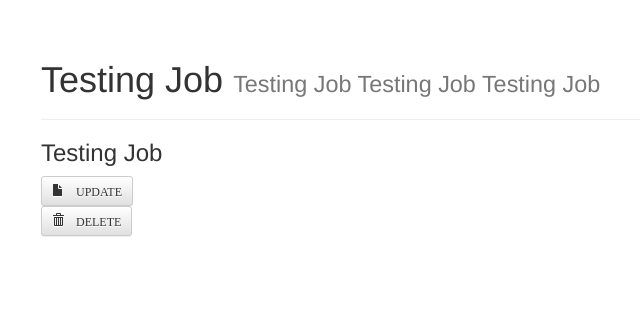
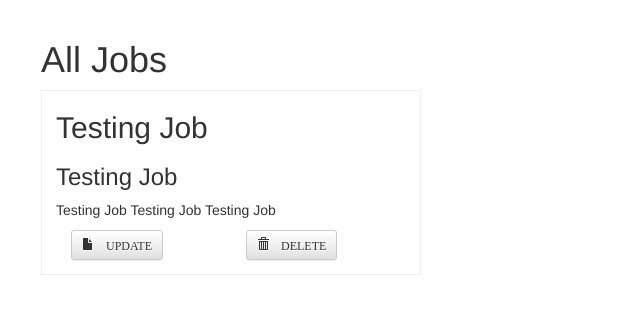
Before and after one commit to JaydonBerry/AWP, a Django app: page /job/ in a window 1280 px wide. Shown: the part 52-366 px from the top of the page, without its empty margins (29-669 px from the left). Run offline with Django 3.2, Linux system fonts and the light colour scheme; data comes from the database, SQL or seed files in the repository; both versions use the stored data as it was after the commit; some libraries are stand-ins or nearby versions.

Commit message:
finished website

```diff
--- /dev/null
+++ b/job/static/job/style.css
@@ -0,0 +1,22 @@
+.center-header{
+	text-align: center;
+}
+
+.cards{
+	border: solid #eee 1px;
+	padding: 1em;
+	padding-top: 0;
+
+}
+
+.center-form{
+	margin: 0 auto;
+}
+
+.center{
+	text-align: center;
+}
+
+.img-center{
+	margin: 0 auto;
+}
--- a/job/templates/job/base.html
+++ b/job/templates/job/base.html
@@ -50,5 +50,8 @@
 {% block body %}
 {% endblock %}
 </div>
+
+<script
+  src="https://code.jquery.com/jquery-2.2.4.min.js"></script>
 </body>
 </html>
--- a/job/templates/job/index.html
+++ b/job/templates/job/index.html
@@ -1,10 +1,12 @@
 {% extends 'job/base.html' %}
 {% block body %}
+        <h1>All Jobs</h1>
         {% for job in object_list %}
-<div class="page-header">
-  <h1>{{ job.title }} <small>{{ job.description }}</small></h1>
-</div>
+        <div class="col-md-4 cards">
+            <h2>{{ job.title }}</h2>
             <h3>{{ job.location }}</h3>
+            <p>{{ job.description }}
+            <div class="col-md-6">
                <form action="{%url 'job:job-update' job.id %}" method="GET">
                     {% csrf_token %}
                     <input type="hidden" name="job_id" value="{{ job.id }}"/>
@@ -12,13 +14,15 @@
                         <span class="glyphicon glyphicon-file">&nbsp;UPDATE</span>
                     </button>
                 </form>
-
-        <form action="{%url 'job:job-delete' job.id %}" method="POST">
+            </div>
+            <div class="col-md-6">
+                <form action="{% url 'job:job-delete' job.id %}" method="POST">
                     {% csrf_token %}
-            <input type="hidden" name="job_id" value="{{ job.id }}"/>
                     <button type="submit" class="btn btn-default btn-sm">
                         <span class="glyphicon glyphicon-trash">&nbsp;DELETE</span>
                     </button>
                 </form>
+            </div>
+        </div>
         {% endfor %}
 {% endblock %}
--- a/job/templates/job/job_form.html
+++ b/job/templates/job/job_form.html
@@ -4,10 +4,11 @@
 {% block body %}
 <div class="container">
     <div class="row">
-        <div class="col-sm-12 col-md-7">
+        <div class="col-sm-12 col-md-6 col-md-offset-3">
             <div class="panel panel-default">
                 <div class="panel-body">
                     <form class="form-horizontal" action="" method="post" enctype="multipart/form-data">
+                        <h1 class="center-header">Job Administration</h1>
                         {% csrf_token %}
                         {% include 'job/form_template.html' %}
                         <div class="form-group">
--- a/job/templates/job/registrationForm.html
+++ b/job/templates/job/registrationForm.html
@@ -4,7 +4,7 @@
 {% block body %}
 <div class="container">
     <div class="row">
-        <div class="col-sm-12 col-md-7">
+        <div class="col-sm-12 col-md-7 center">
             <div class="panel panel-default">
                 <div class="panel-body">
                     <h3>{% block heading %}Register a new account{% endblock %}</h3>
--- a/job/views.py
+++ b/job/views.py
@@ -38,4 +38,4 @@ class UserCreate(CreateView):
     model = User
     fields = ['username', 'email', 'password', 'first_name', 'last_name']
     template_name = 'job/registrationForm.html'
-    success_url = reverse_lazy('job:profile')
+    success_url = reverse_lazy('login')
```
Also changed, not shown: job/templates/job/detail.html (+6 -4 lines), job/templates/job/profile.html (+5 -5 lines), job/templates/registration/login.html (+6 -5 lines), db.sqlite3, media/-text.png (added), media/-text_pulc4zf.png (added), media/cat_8ij0fNZ.jpg (added), media/door_FjVXgN9.jpg (added), media/door_kqIjkj9.jpg (added). Lines whose indentation alone changed are shown as unchanged.
